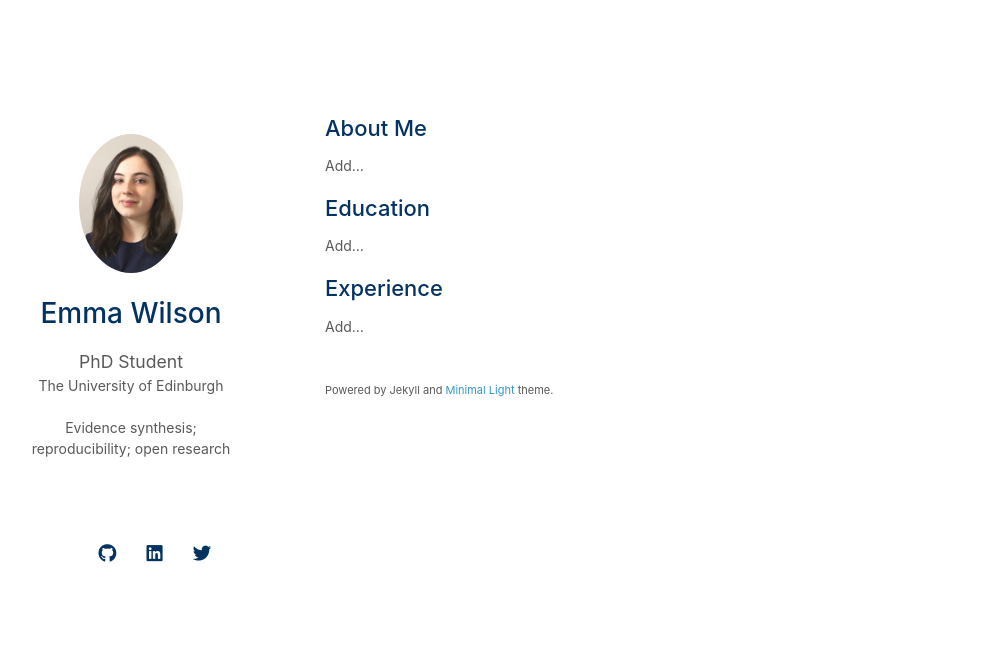
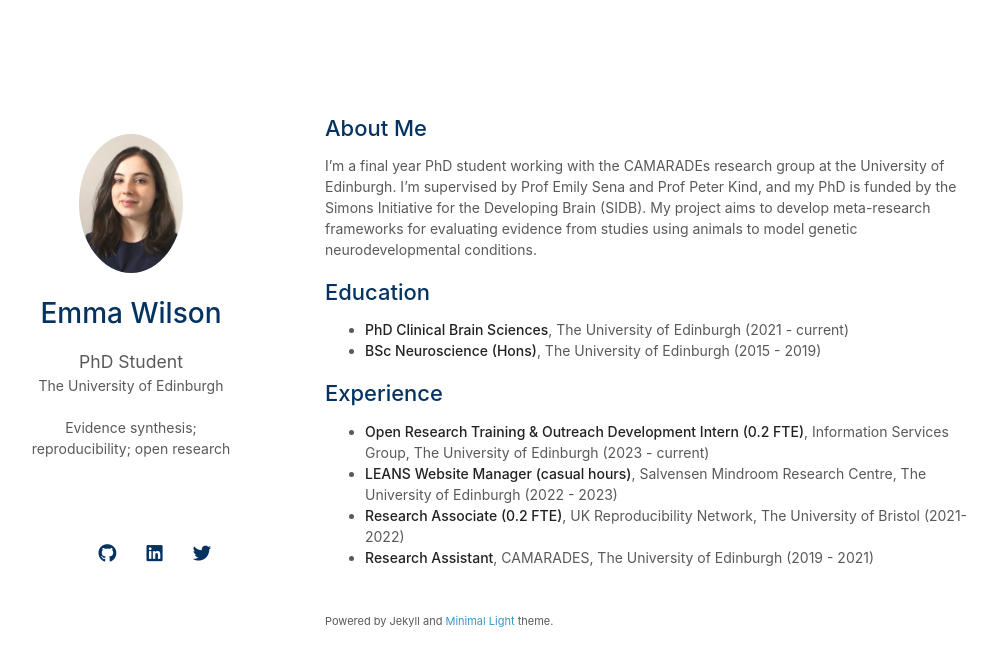
Before and after one commit to emma-wilson/emma-wilson.github.io, a Jekyll site: the page built from index.md, in a window 1280 px wide. Shown: the top 666 px of the page, without its empty margins (145-1142 px from the left). Built offline with Jekyll 4.4.1, drawn with Linux system fonts in a browser that asks for light colours; nearby versions of some CDN libraries; a style sheet for code colours, icons or effects is not loaded; our own code applies the rules of GitHub Pages for plain Markdown files.

Commit message:
Add about me, education, and experience

```diff
--- a/index.md
+++ b/index.md
@@ -4,15 +4,19 @@ layout: homepage
 
 ## About Me
 
-Add...
+I'm a final year PhD student working with the CAMARADEs research group at the University of Edinburgh. I'm supervised by Prof Emily Sena and Prof Peter Kind, and my PhD is funded by the Simons Initiative for the Developing Brain (SIDB). My project aims to develop meta-research frameworks for evaluating evidence from studies using animals to model genetic neurodevelopmental conditions.
 
 ## Education
 
-Add...
+- **PhD Clinical Brain Sciences**, The University of Edinburgh (2021 - current)
+- **BSc Neuroscience (Hons)**, The University of Edinburgh (2015 - 2019)
 
 ## Experience
 
-Add...
+- **Open Research Training & Outreach Development Intern (0.2 FTE)**, Information Services Group, The University of Edinburgh (2023 - current)
+- **LEANS Website Manager (casual hours)**, Salvensen Mindroom Research Centre, The University of Edinburgh (2022 - 2023)
+- **Research Associate (0.2 FTE)**, UK Reproducibility Network, The University of Bristol (2021-2022)
+- **Research Assistant**, CAMARADES, The University of Edinburgh (2019 - 2021)
 
 <!-- {% include_relative _includes/publications.md %} -->
 
```
